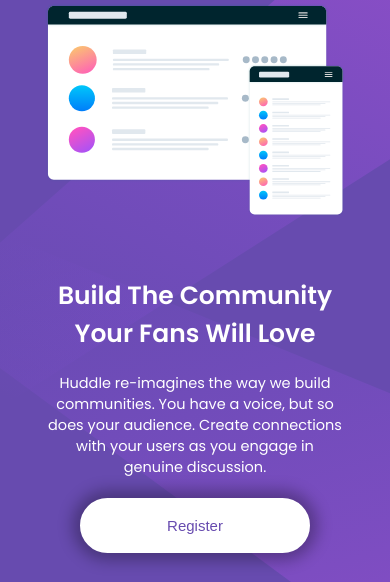
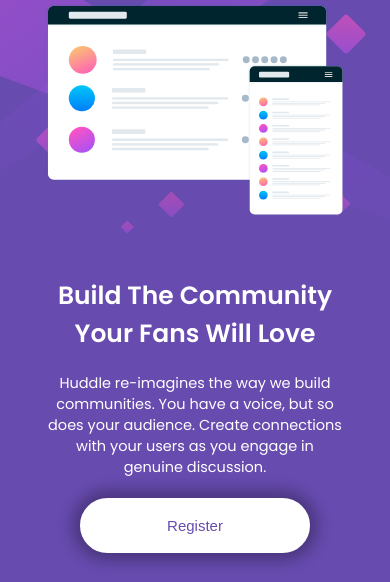
Before and after one commit to CriM1Nal1337/desafio-html-css-avancado, a plain HTML site: page index.html in a window 390 px wide. Shown: the part 154-736 px from the top of the page. Drawn offline with Linux system fonts and the light colour scheme.

Commit message:
background

```diff
--- a/src/css/responsive.css
+++ b/src/css/responsive.css
@@ -1,4 +1,10 @@
 @media(max-width: 768px){
+    body{
+        background: url(../images/bg-mobile.svg) no-repeat;
+        background-color: hsl(257, 40%, 49%);
+        background-size: contain;
+    }
+
     .header{
         height: 120px;
         width: 300px;
@@ -47,10 +53,3 @@
         width: 300px;
     }
 }
-
-@media(max-width: 375px){
-    body{
-        background: url(../images/bg-mobile.svg) no-repeat;
-        background-color: hsl(257, 40%, 49%);
-    }
-}
```
